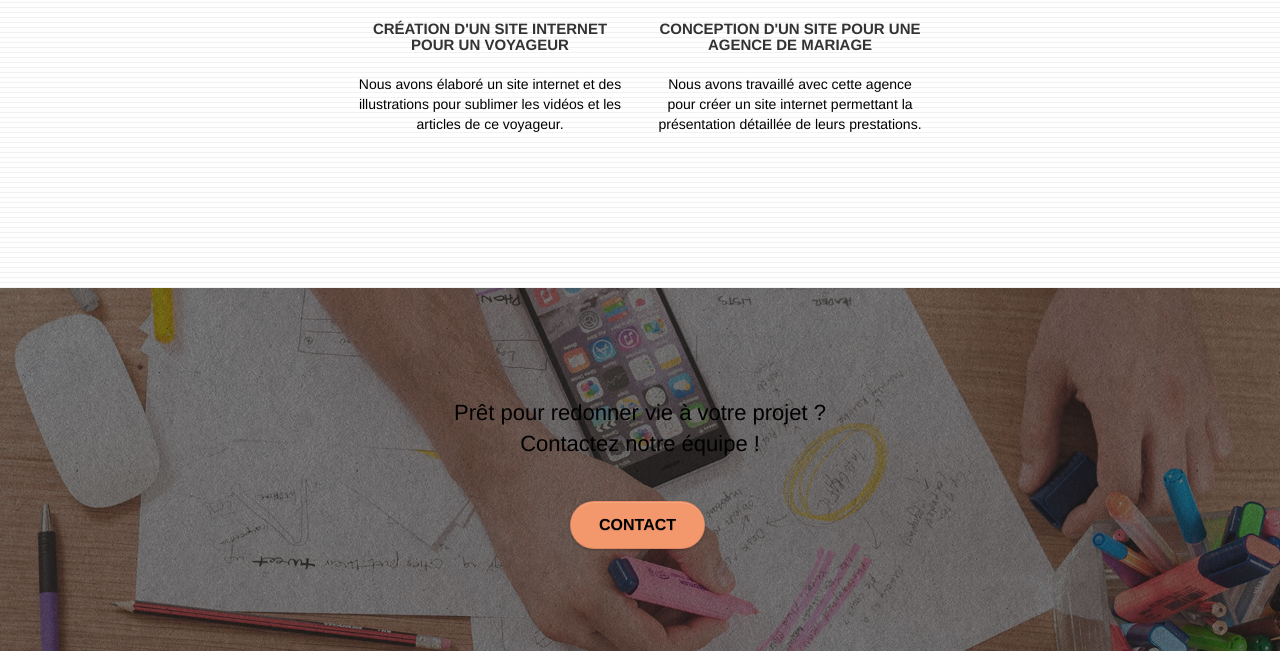
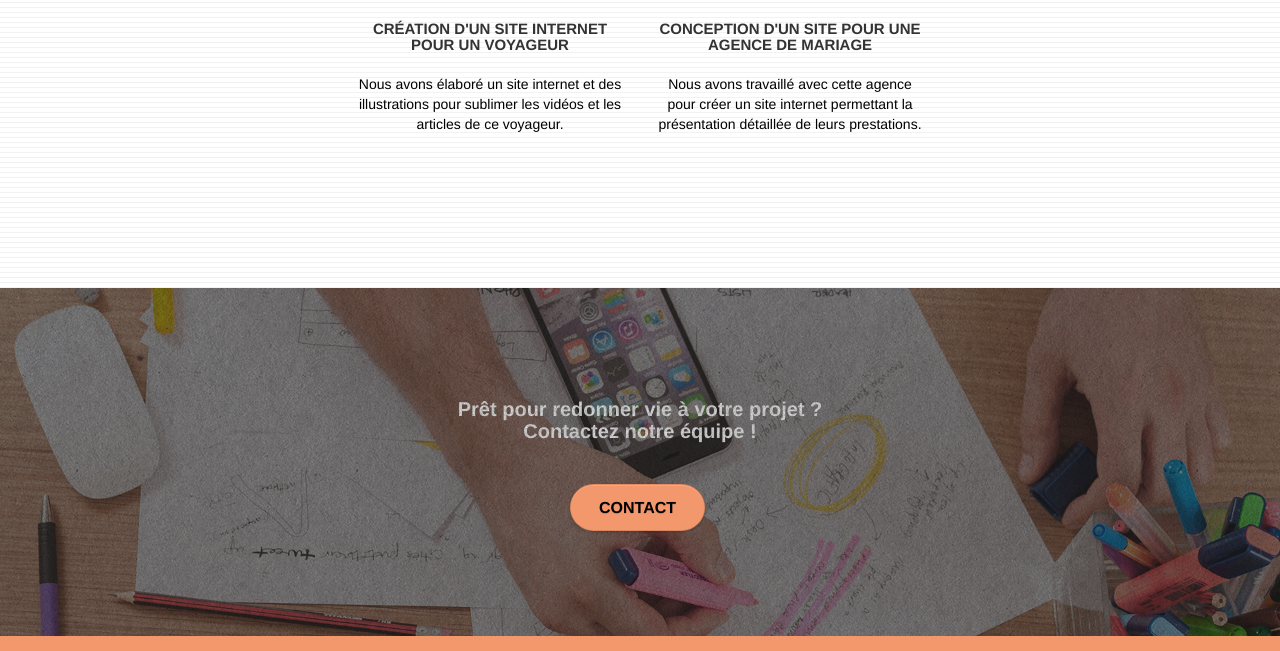
Before and after one commit to Jean-Noel-Esc/Jean-Noel-Esc.github.io, a plain HTML site: page enhancedwebsite/index.html in a window 1280 px wide. Shown: the part 2756-3407 px from the top of the page. Drawn offline with Linux system fonts and the light colour scheme; files whose address does not match are found by name.

Commit message:
contrat bas de page

```diff
--- a/enhancedwebsite/index.html
+++ b/enhancedwebsite/index.html
@@ -205,9 +205,9 @@
 <article class="bloc bgc-dark-slate-blue bg-banniere d-bloc bloc-bg-texture texture-paper" id="bloc-5-cta">
 	<div class="container bloc-lg">
 		<div class="row">
-			<h2 class="mg-md text-center ">
+			<h5 class="mg-md text-center ">
 				Prêt pour redonner vie à votre projet ?<br>Contactez notre équipe !
-			</h2>
+			</h5>
 			<div class="col-sm-12 text-center">
 				<a href="page2.html" class="btn btn-atomic-tangerine btn-clean btn-rd btn-lg cta-hero">Contact</a>
 			</div>
--- a/enhancedwebsite/style.css
+++ b/enhancedwebsite/style.css
@@ -744,6 +744,12 @@ h4 {
     color: #333333!important;
 }
 
+h5 {
+    font-size: 20px;
+    font-weight: 600;
+    color: white!important;
+}
+
 .icons {
     margin-bottom: 14px;
     margin-top: 24px;
```
